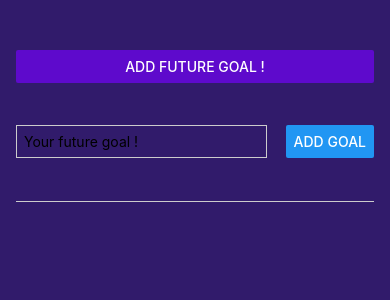
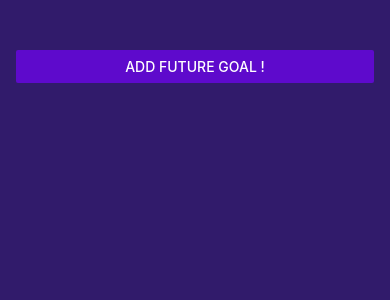
Before and after one commit to tikaramac19/SetGoal_App, a React Native app: screen / in a window 390 px wide. Shown: the top 300 px of the page. Built offline with nearby package versions, Linux system fonts and the light colour scheme.

Commit message:
wrap view with modal comp and executed passes props

```diff
--- a/components/GoalInput.js
+++ b/components/GoalInput.js
@@ -1,5 +1,6 @@
-import { View, Button, TextInput, StyleSheet } from "react-native";
+import { View, Button, TextInput, StyleSheet, Modal,Image } from "react-native";
 import { useState } from "react";
+// import {image} from "../assets/images/wallpaper.png"
 function GoalInput(props) {
   const [enteredGoalText, setEnteredGoalText] = useState("");
 
@@ -10,19 +11,31 @@ function GoalInput(props) {
 
   const addGoalHandler = () => {
     props.onAddGoal(enteredGoalText);
-    setEnteredGoalText('');
+    setEnteredGoalText("");
   };
+  // const cancleModel = () =>{
 
+  // }
   return (
+    <Modal visible={props.visible} animationType="slide">
       <View style={styles.inputContainer}>
+        <Image style={styles.image} source={require('../assets/images/wallpaper.png')}/>
         <TextInput
           style={styles.textInput}
           placeholder="Your future goal !"
           onChangeText={goalInputHandler}
           value={enteredGoalText}
         />
-      <Button title="Add Goal" onPress={addGoalHandler} />
+        <View style={styles.buttonContainer}>
+          <View style={styles.button}>
+            <Button title="Add Goal" onPress={addGoalHandler} color="#5e0acc"/>
           </View>
+          <View style={styles.button}>
+            <Button title="Cancle" onPress={props.onCancle} color="#f31282"/>
+          </View>
+        </View>
+      </View>
+    </Modal>
   );
 }
 
@@ -31,18 +44,31 @@ export default GoalInput;
 const styles = StyleSheet.create({
   inputContainer: {
     flex: 1,
-    flexDirection: "row",
-    justifyContent: "space-between",
+    flexDirection: "column",
+    justifyContent: "center",
     alignItems: "center",
-    marginBottom: 20,
-    borderBottomWidth: 1,
-    borderColor: "#cccccc",
+    backgroundColor:"#311b6b"
   },
   textInput: {
+    color:'#120438',
     borderWidth: 1,
-    borderColor: "#cccccc",
-    width: "70%",
-    marginRight: 8,
+    borderColor: "#e4d0ff",
+    backgroundColor: "#e4d0ff",
+    borderRadius: 6,
+    width: "90%",
     padding: 7,
   },
+  buttonContainer: {
+    marginTop:15,
+    flexDirection: "row",
+  },
+  button: {
+    width: "30%",
+    marginHorizontal: 8,
+  },
+  image:{
+    width:100,
+    height:100,
+    marginBottom:30
+  }
 });
```
Lines whose indentation alone changed are shown as unchanged.
